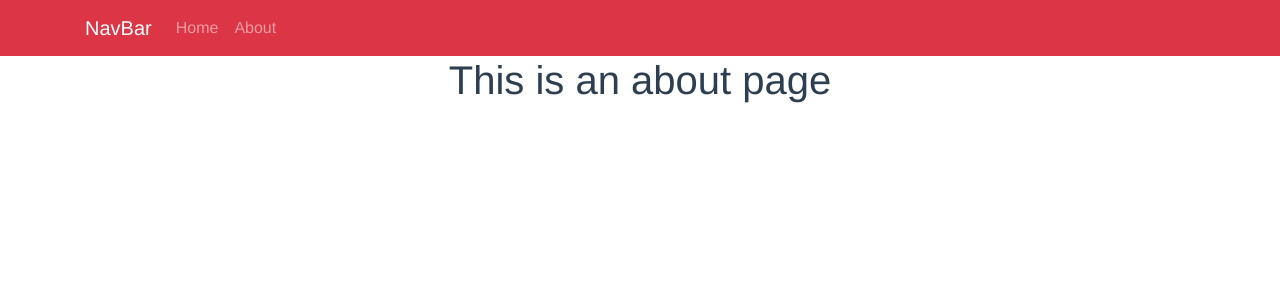
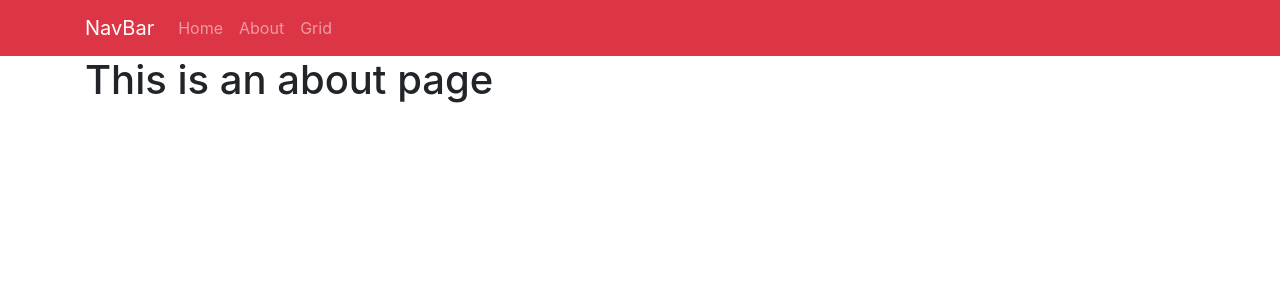
Before and after one commit to edgardo001/03_demovue_bootstrap1, a Vue app: page /about in a window 1280 px wide. Shown: the top 300 px of the page. Built offline with nearby package versions, Linux system fonts and the light colour scheme.

Commit message:
Se agrega nav para ruta "/grid"

```diff
--- a/src/App.vue
+++ b/src/App.vue
@@ -11,32 +11,14 @@
                <!--No se debe programar nada en script, la redireccion y funcionalidad la realiza solo-->
                <b-nav-item :to="{name: 'home'}" exact>Home</b-nav-item>
                <b-nav-item :to="{name: 'about'}">About</b-nav-item>
+               <b-nav-item :to="{name: 'grid'}">Grid</b-nav-item>
              </b-navbar-nav>
            </b-collapse>
         </b-container>
      </b-navbar>
-     <router-view/>
+     <b-container>
+       <!--Muesta las vistas de la pagina SPA-->
+       <router-view/>
+     </b-container>
   </div>
 </template>
-
-<style>
-#app {
-  font-family: 'Avenir', Helvetica, Arial, sans-serif;
-  -webkit-font-smoothing: antialiased;
-  -moz-osx-font-smoothing: grayscale;
-  text-align: center;
-  color: #2c3e50;
-}
-#nav {
-  padding: 30px;
-}
-
-#nav a {
-  font-weight: bold;
-  color: #2c3e50;
-}
-
-#nav a.router-link-exact-active {
-  color: #42b983;
-}
-</style>
```
